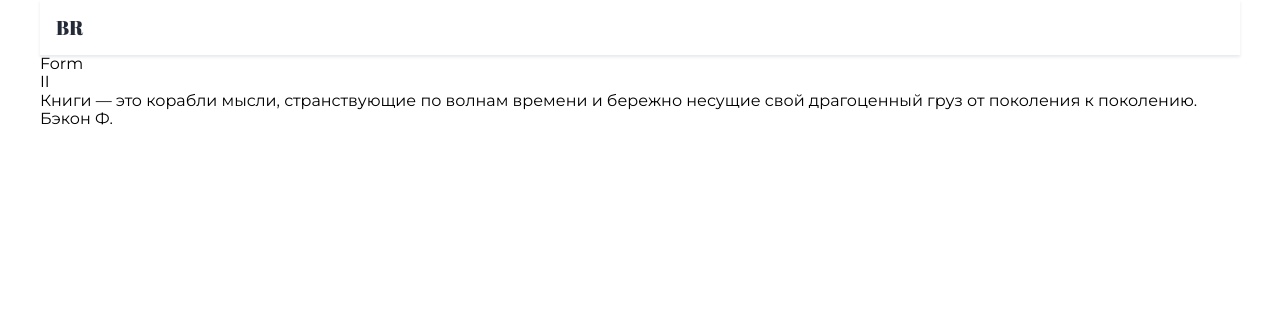
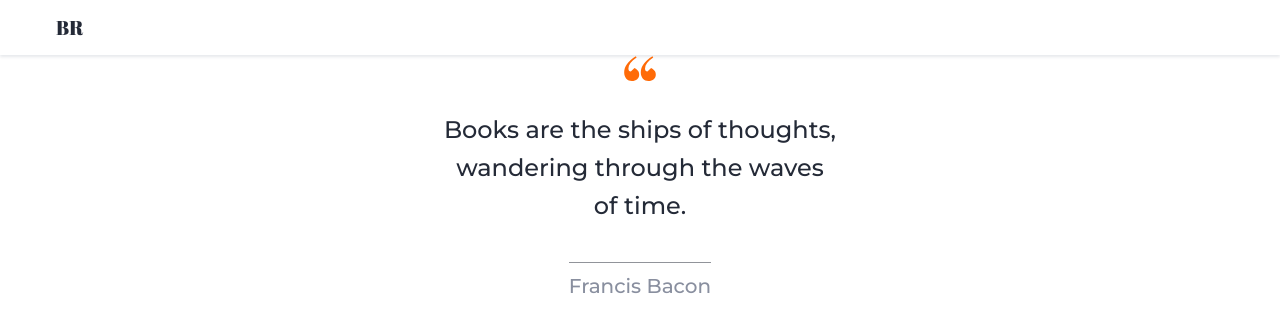
Before and after one commit to A-Novychenko/books-reading, a Next.js app: page /auth in a window 1280 px wide. Shown: the top 332 px of the page. Built offline with nearby package versions, Linux system fonts and the light colour scheme.

Commit message:
add quote

```diff
--- a/app/auth/page.tsx
+++ b/app/auth/page.tsx
@@ -1,10 +1,11 @@
 import {FC} from "react";
-import {AuthQuote} from "@/components/AuthQuote/AuthQuote";
+import {AuthQuote} from "@/components/Auth/AuthQuote/AuthQuote";
+import {AuthRegisterForm} from "@/components/Auth/AuthRegisterForm/AuthRegisterForm";
 
 const AuthPage: FC = () => {
   return (
     <div>
-      <div>Form</div>
+      <AuthRegisterForm />
       <AuthQuote />
     </div>
   );
--- a/app/layout.tsx
+++ b/app/layout.tsx
@@ -15,10 +15,8 @@ export default function RootLayout({children}: {children: React.ReactNode}) {
   return (
     <html lang="en">
       <body className={montserrat.className}>
-        <div className={styles.container}>
-          <Header />
-          {children}
-        </div>
+        <Header />
+        <div className={styles.container}>{children}</div>
       </body>
     </html>
   );
--- /dev/null
+++ b/components/Auth/AuthQuote/AuthQuote.module.css
@@ -0,0 +1,42 @@
+.wrap {
+    margin-right: auto;
+    margin-left: auto;
+    max-width: 397px;
+
+    text-align: center;
+}
+
+.img {
+    display: block;
+    margin-right: auto;
+    margin-left: auto;
+    padding-bottom: 30px;
+}
+
+.quote {
+    padding-bottom: 20px;
+
+    color: #242A37;
+    font-size: 24px;
+    font-weight: 500;
+    line-height: 1.59;
+}
+
+.authorBox {
+    display: inline-block;
+}
+
+.author {
+    color: #898F9F;
+    font-size: 20px;
+    font-weight: 500;
+}
+
+.author::before {
+    content: "";
+    display: inline-flex;
+    margin-bottom: 12px;
+    width: 100%;
+    height: 1px;
+    background-color: rgba(36, 42, 55, 0.50);
+}
--- /dev/null
+++ b/components/Auth/AuthQuote/AuthQuote.tsx
@@ -0,0 +1,26 @@
+import Image from "next/image";
+import {FC} from "react";
+
+import styles from "./AuthQuote.module.css";
+
+export const AuthQuote: FC = () => {
+  return (
+    <div className={styles.wrap}>
+      <Image
+        className={styles.img}
+        src="/quotes.svg"
+        alt="Next.js Logo"
+        width={32}
+        height={32}
+        priority
+      />
+
+      <p className={styles.quote}>
+        Books are the ships of thoughts, wandering through the waves of time.
+      </p>
+      <p className={styles.authorBox}>
+        <span className={styles.author}>Francis Bacon</span>
+      </p>
+    </div>
+  );
+};
--- /dev/null
+++ b/components/Auth/AuthRegisterForm/AuthRegisterForm.tsx
@@ -0,0 +1,7 @@
+"use client";
+
+import {FC} from "react";
+
+export const AuthRegisterForm: FC = () => {
+  return <form></form>;
+};
--- a/components/AuthQuote/AuthQuote.tsx
+++ /dev/null
@@ -1,16 +0,0 @@
-import {FC} from "react";
-
-export const AuthQuote: FC = () => {
-  return (
-    <div>
-      <p>
-        <span>II</span>
-      </p>
-      <p>
-        Книги — это корабли мысли, странствующие по волнам времени и бережно
-        несущие свой драгоценный груз от поколения к поколению.
-      </p>
-      <p>Бэкон Ф.</p>
-    </div>
-  );
-};
--- a/components/Header/Header.module.css
+++ b/components/Header/Header.module.css
@@ -1,3 +1,9 @@
+.container {
+    max-width: 1200px;
+    margin-right: auto;
+    margin-left: auto;
+}
+
 .header {
     box-shadow: 0px 2px 3px 0px rgba(9, 30, 63, 0.10);
 }
```
Also changed, not shown: components/AuthQuote/AuthQuote.module.css (deleted), public/quotes.svg (added).
